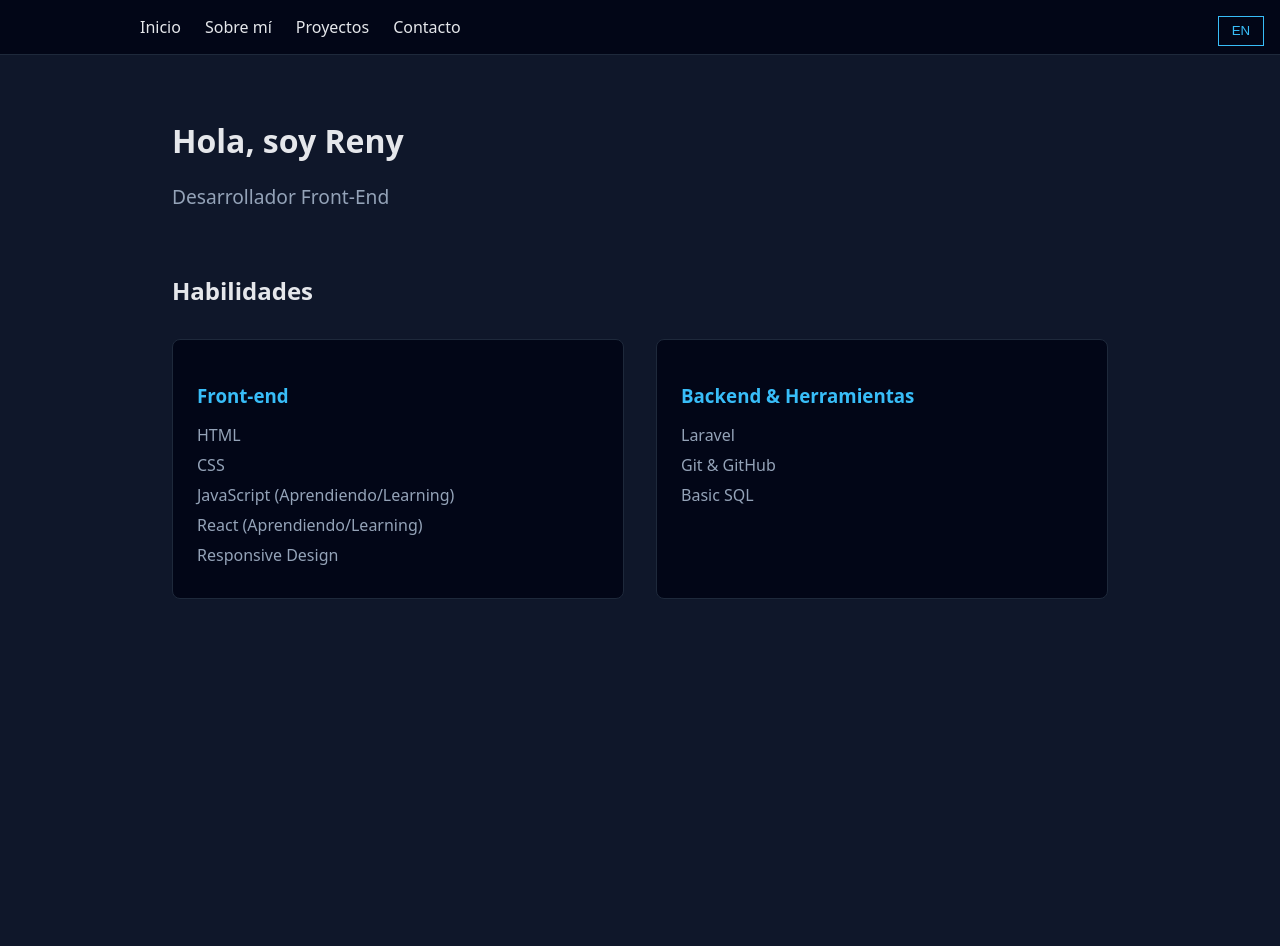
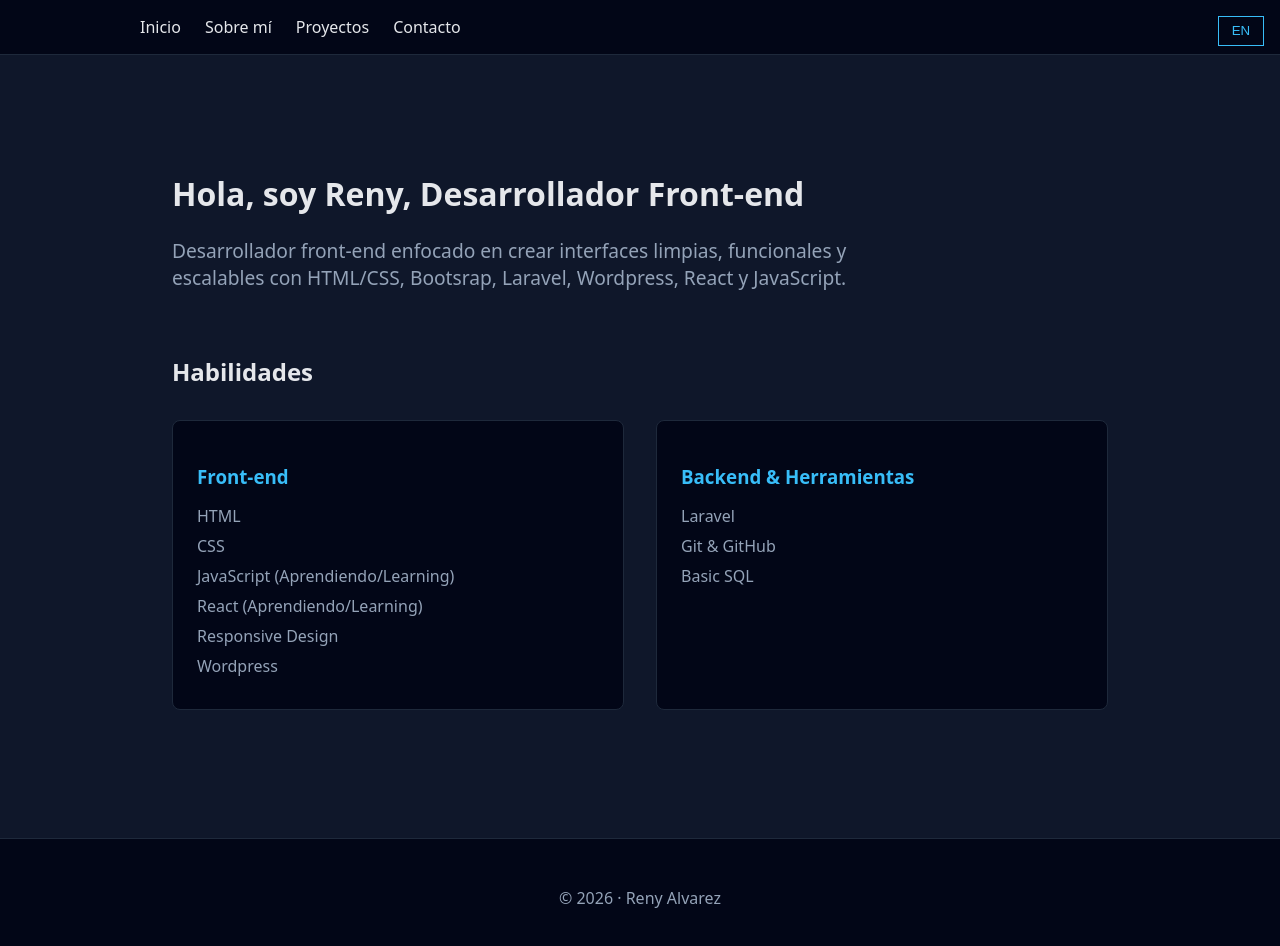
Before and after one commit to Renox1527/portfolio, a React (Vite) app: page / in a window 1280 px wide. Shown: the top 946 px of the page. Before the commit the page ends 800 px from the top, so only its background shows below. Built offline with nearby package versions, Linux system fonts and the light colour scheme.

Commit message:
Add simple footer, Polish UI spacing and typography

```diff
--- a/src/App.jsx
+++ b/src/App.jsx
@@ -6,6 +6,7 @@ import Home from "./pages/Home";
 import About from "./pages/About";
 import Projects from "./pages/Projects";
 import Contact from "./pages/Contact";
+import Footer from "./components/Footer";
 
 // Components
 import Header from "./components/Header";
@@ -37,6 +38,8 @@ function App() {
         <Route path="/projects" element={<Projects texts={texts} />} />
         <Route path="/contact" element={<Contact texts={texts} />} />
       </Routes>
+
+      <Footer />
     </BrowserRouter>
   );
 }
--- /dev/null
+++ b/src/components/Footer.jsx
@@ -0,0 +1,7 @@
+export default function Footer() {
+  return (
+    <footer className="footer">
+      <p>© 2026 · Reny Alvarez</p>
+    </footer>
+  );
+}
--- a/src/components/Skills.jsx
+++ b/src/components/Skills.jsx
@@ -12,6 +12,7 @@ export default function Skills({ texts }) {
             <li>JavaScript (Aprendiendo/Learning)</li>
             <li>React (Aprendiendo/Learning)</li>
             <li>Responsive Design</li>
+            <li>Wordpress</li>
           </ul>
         </div>
 
--- a/src/index.css
+++ b/src/index.css
@@ -24,6 +24,7 @@ a {
 
 a:hover {
   color: var(--accent-color);
+  text-decoration: underline;
 }
 
 .header {
@@ -56,6 +57,11 @@ a:hover {
 .lang-toggle button:hover {
   background-color: var(--accent-color);
   color: #020617;
+}
+
+main.container {
+  padding-top: 2rem;
+  padding-bottom: 4rem;
 }
 
 .container {
@@ -96,6 +102,12 @@ a:hover {
   padding: 1.5rem;
   border-radius: 8px;
   border: 1px solid #1e293b;
+  transition: transform 0.2s ease, box-shadow 0.2s ease;
+}
+
+.skill-group:hover {
+  transform: translateY(-4px);
+  box-shadow: 0 10px 30px rgba(0, 0, 0, 0.4);
 }
 
 .skill-group h3 {
@@ -190,3 +202,12 @@ a:hover {
 .contact-list a {
   color: var(--accent-color);
 }
+
+.footer {
+  margin-top: 4rem;
+  padding: 2rem;
+  text-align: center;
+  color: var(--muted-text);
+  border-top: 1px solid #1e293b;
+  background-color: #020617;
+}
--- a/src/pages/Projects.jsx
+++ b/src/pages/Projects.jsx
@@ -5,10 +5,7 @@ export default function Projects({ texts }) {
     <main className="container">
       <h1>{texts.projects.title}</h1>
 
-    <p className="subtitle">
-      Algunos de los proyectos en los que he trabajado y que representan mi
-      experiencia profesional.
-    </p>
+    <p className="subtitle">{texts.projects.intro}</p>
 
       <div className="projects-grid">
         <ProjectCard
--- a/src/translations/en.js
+++ b/src/translations/en.js
@@ -7,9 +7,11 @@ export default {
   },
 
   home: {
-    title: "Hi, I'm Reny",
-    subtitle: "Front-End Developer",
-  },
+  title: "Hi, I'm Reny, front-end developer.",
+
+  subtitle: "Front-end developer focused on creating clean, functional, and scalable interfaces with HTML/CSS, Bootstrap, Laravel, WordPress, React, and JavaScript.",
+},
+
 
   about: {
   title: "About me",
@@ -35,6 +37,8 @@ export default {
 
   projects: {
   title: "Projects",
+  intro:
+    "These projects reflect my professional experience and continuous learning process.",
   main: {
     title: "Project Manager Dashboard",
     description:
--- a/src/translations/es.js
+++ b/src/translations/es.js
@@ -7,10 +7,11 @@ export default {
   },
 
   home: {
-  title: "Hola, soy Reny",
+  title: "Hola, soy Reny, Desarrollador Front-end",
 
-  subtitle: "Desarrollador Front-End",
-  },
+  subtitle: "Desarrollador front-end enfocado en crear interfaces limpias, funcionales y escalables con HTML/CSS, Bootsrap, Laravel, Wordpress, React y JavaScript.",
+},
+
 
   about: {
   title: "Sobre mí",
@@ -34,6 +35,8 @@ export default {
 
   projects: {
   title: "Proyectos",
+  intro:
+    "Estos proyectos reflejan mi experiencia profesional y mi proceso de aprendizaje continuo.",
 
   main: {
     title: "Project Manager Dashboard",
```
